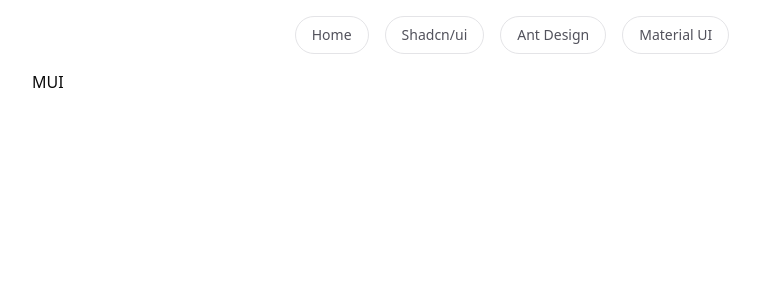
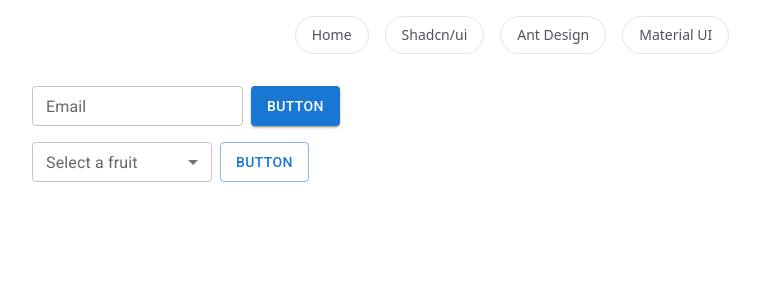
Before and after one commit to ginsum-dev/ui-library-comparison, a Next.js app: page /mui in a window 1280 px wide. Shown: the top 300 px of the page, without its empty margins (128-888 px from the left). Built offline with nearby package versions, Linux system fonts and the light colour scheme; what @mui/material-nextjs would draw is missing.

Commit message:
Feat: MUI Button, Input, Select 추가

```diff
--- a/src/app/mui/page.tsx
+++ b/src/app/mui/page.tsx
@@ -1,3 +1,23 @@
+import MUISelect from "@/components/mui/Select";
+import Button from "@mui/material/Button";
+import TextField from "@mui/material/TextField";
+
 export default function MUIPage() {
-  return <>MUI</>;
+  return (
+    <div className="flex flex-col gap-4 py-4">
+      <div className="flex gap-2">
+        <TextField
+          id="outlined-basic"
+          label="Email"
+          variant="outlined"
+          size="small"
+        />
+        <Button variant="contained">Button</Button>
+      </div>
+      <div className="flex gap-2">
+        <MUISelect />
+        <Button variant="outlined">Button</Button>
+      </div>
+    </div>
+  );
 }
--- /dev/null
+++ b/src/components/mui/Select.tsx
@@ -0,0 +1,33 @@
+"use client";
+
+import { selectList } from "@/lib/data";
+import Select, { SelectChangeEvent } from "@mui/material/Select";
+import MenuItem from "@mui/material/MenuItem";
+import FormControl from "@mui/material/FormControl";
+import { useState } from "react";
+import InputLabel from "@mui/material/InputLabel";
+
+export default function MUISelect() {
+  const [fruit, setFruit] = useState("");
+  const handleChange = (event: SelectChangeEvent) => {
+    setFruit(event.target.value);
+  };
+  return (
+    <FormControl sx={{ minWidth: 180 }} size="small">
+      <InputLabel id="demo-simple-select-label">Select a fruit</InputLabel>
+      <Select
+        labelId="demo-simple-select-label"
+        id="demo-simple-select"
+        value={fruit}
+        onChange={handleChange}
+        label="Select a fruit"
+      >
+        {selectList.map(({ value, label }) => (
+          <MenuItem value={value} key={value}>
+            {label}
+          </MenuItem>
+        ))}
+      </Select>
+    </FormControl>
+  );
+}
```
